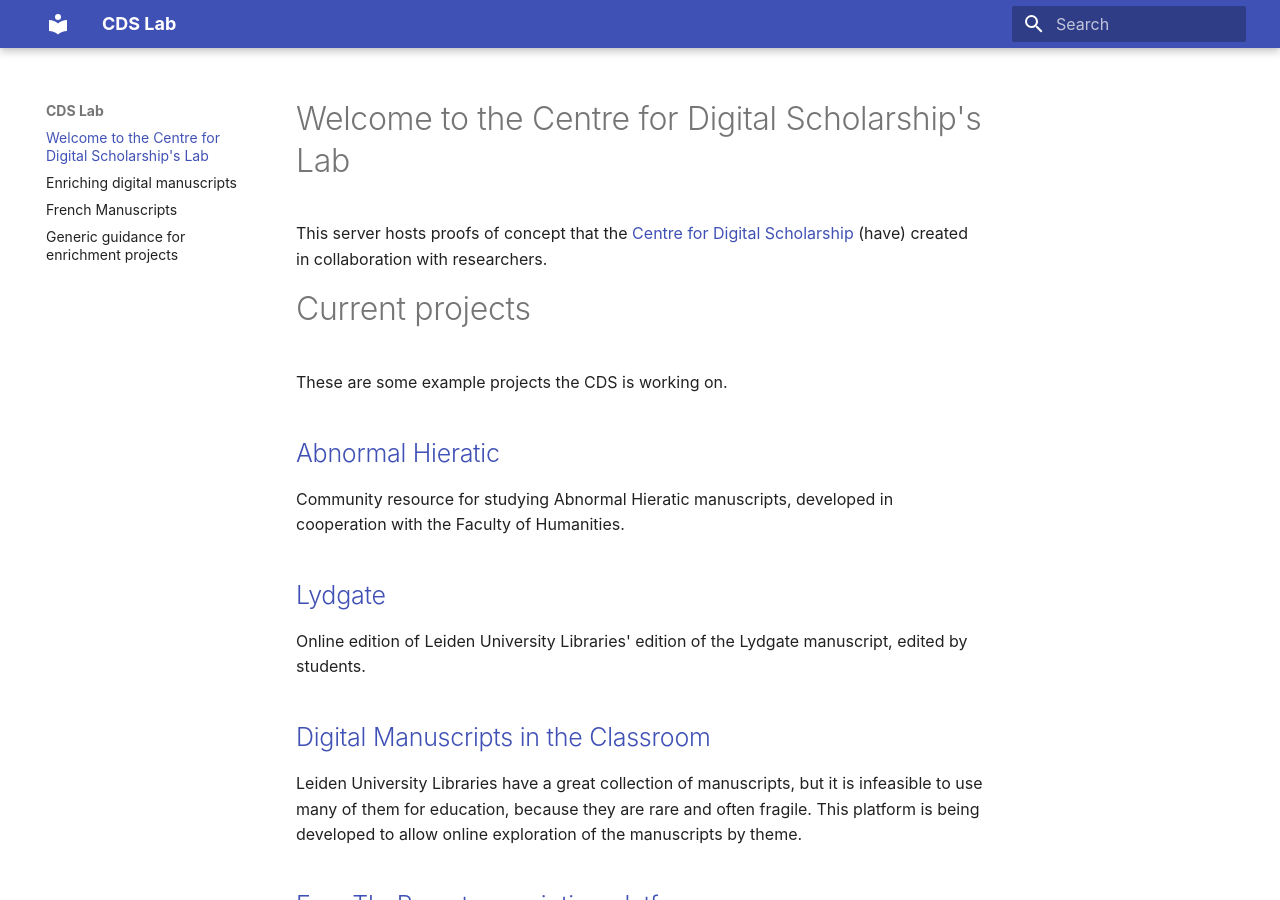
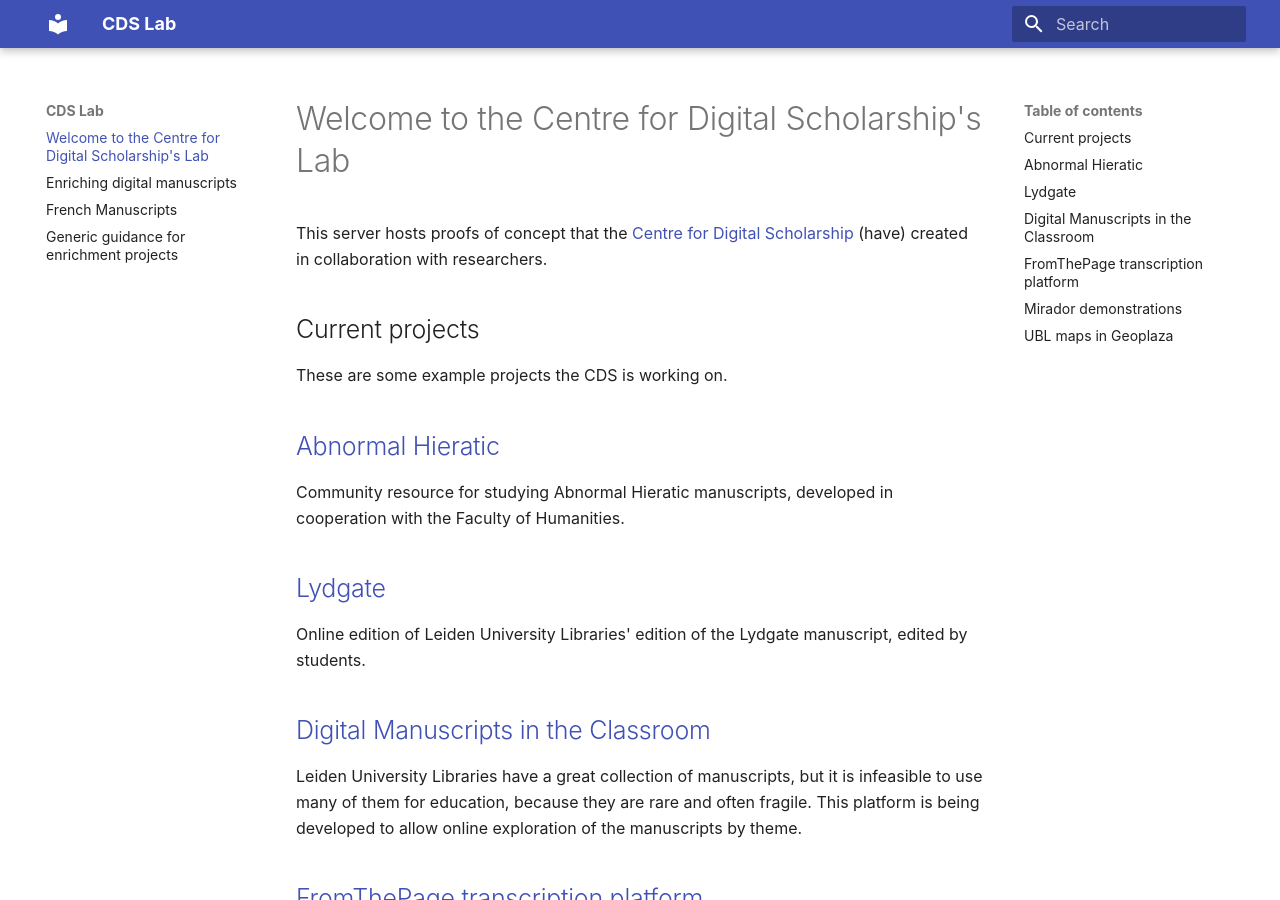
Before and after one commit to LeidenUniversityLibrary/cds-lab-homepage, an MkDocs documentation site: the page built from docs/index.md, in a window 1280 px wide and 900 px high. Built offline with MkDocs 1.6.1 and Material for MkDocs 9.7.7, drawn with Linux system fonts in a browser that asks for light colours; some of the changed lines change nothing that is shown.

Commit message:
Move headings around in index

```diff
--- a/docs/index.md
+++ b/docs/index.md
@@ -1,8 +1,10 @@
-# Welcome to the Centre for Digital Scholarship's Lab
+---
+title: Welcome to the Centre for Digital Scholarship's Lab
+---
 
 This server hosts proofs of concept that the <a href="https://www.library.universiteitleiden.nl/research-and-publishing/centre-for-digital-scholarship" target="_blank">Centre for Digital Scholarship</a> (have) created in collaboration with researchers.
 
-# Current projects
+## Current projects
 
 These are some example projects the CDS is working on.
 
```
